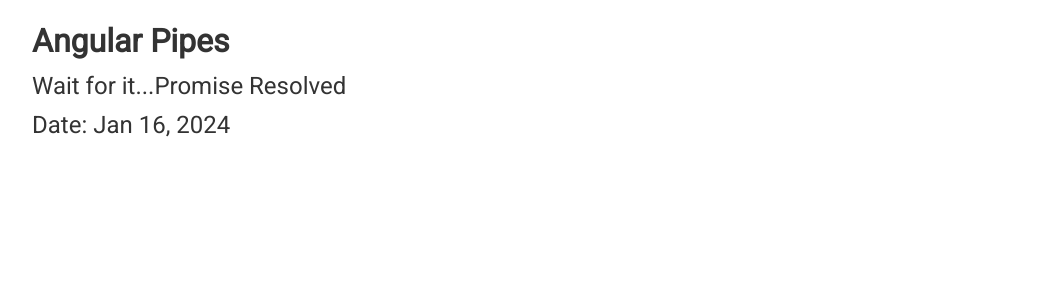
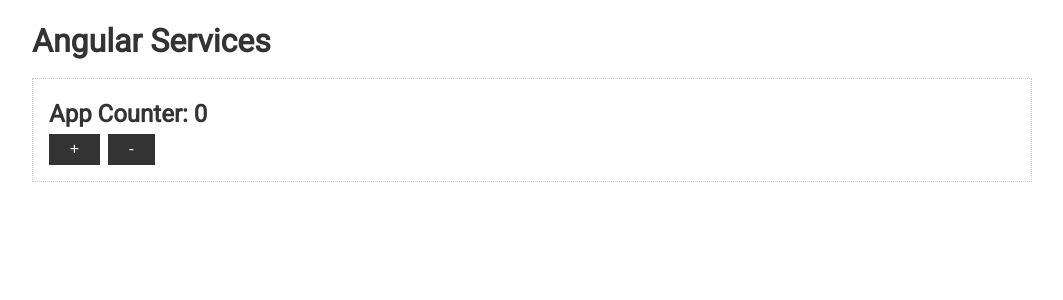
Before and after one commit to Arafatik/Angular-essential, an Angular app: page / in a window 1280 px wide. Shown: the top 300 px of the page, without its empty margins (108-1171 px from the left). Built offline with nearby package versions, Linux system fonts and the light colour scheme.

Commit message:
create-service

```diff
--- a/src/app/app.component.html
+++ b/src/app/app.component.html
@@ -1,6 +1,8 @@
 <div class="container">
-  <h1>Angular Pipes</h1>
-  <p>Wait for it...{{ prom | async }}</p>
-  <p>Date: {{ date$ | async | date }}</p>
-  <!--<p>{{ date | date : "HH:mm:ss" }}</p>-->
+  <h1>Angular Services</h1>
+  <div class="card">
+    <h2>App Counter: {{ appCounterService.counter }}</h2>
+    <button class="btn" (click)="appCounterService.increase()">+</button>
+    <button class="btn" (click)="appCounterService.decrease()">-</button>
+  </div>
 </div>
--- a/src/app/app.component.ts
+++ b/src/app/app.component.ts
@@ -1,35 +1,11 @@
-import { Component, OnInit } from "@angular/core";
-
-import { Observable } from "rxjs";
-
-export interface Post {
-  title: string;
-  text: string;
-}
+import { AppCounterService } from "./services/app-counter.service";
+import { Component } from "@angular/core";
 
 @Component({
   selector: "app-root",
   templateUrl: "./app.component.html",
   styleUrls: ["./app.component.scss"],
 })
-export class AppComponent implements OnInit {
-  prom: Promise<string> = new Promise<string>((resolve) => {
-    setTimeout(() => {
-      resolve("Promise Resolved");
-    }, 4000);
-  });
-
-  date$: Observable<Date> = new Observable((obs) => {
-    setInterval(() => {
-      obs.next(new Date());
-    }, 1000);
-  });
-
-  date: Date;
-
-  ngOnInit(): void {
-    /*this.date$.subscribe((date) => {
-      this.date = date;
-    });*/
-  }
+export class AppComponent {
+  constructor(private appCounterService: AppCounterService) {}
 }
--- /dev/null
+++ b/src/app/services/app-counter.service.ts
@@ -0,0 +1,11 @@
+export class AppCounterService {
+  counter = 0;
+
+  increase() {
+    this.counter++;
+  }
+
+  decrease() {
+    this.counter--;
+  }
+}
```
Also changed, not shown: src/app/app.module.ts (+3 -5 lines).
